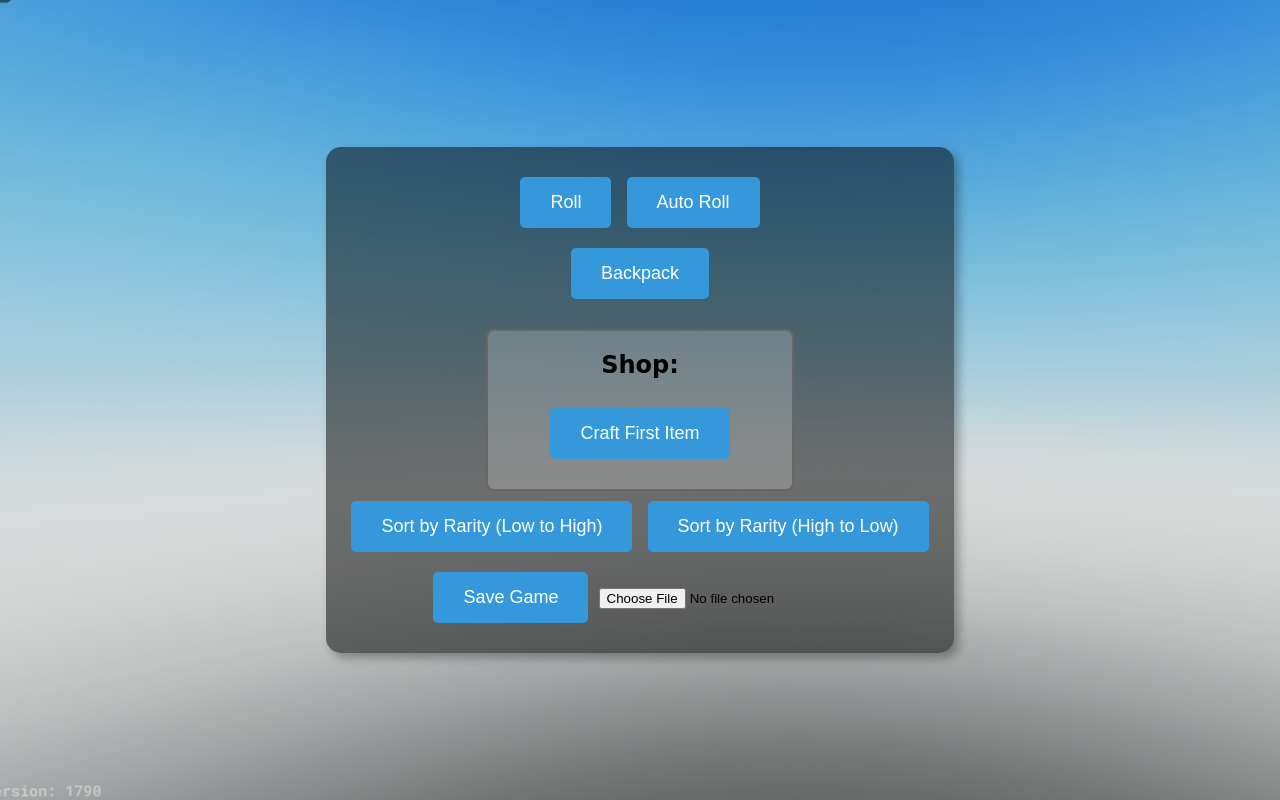
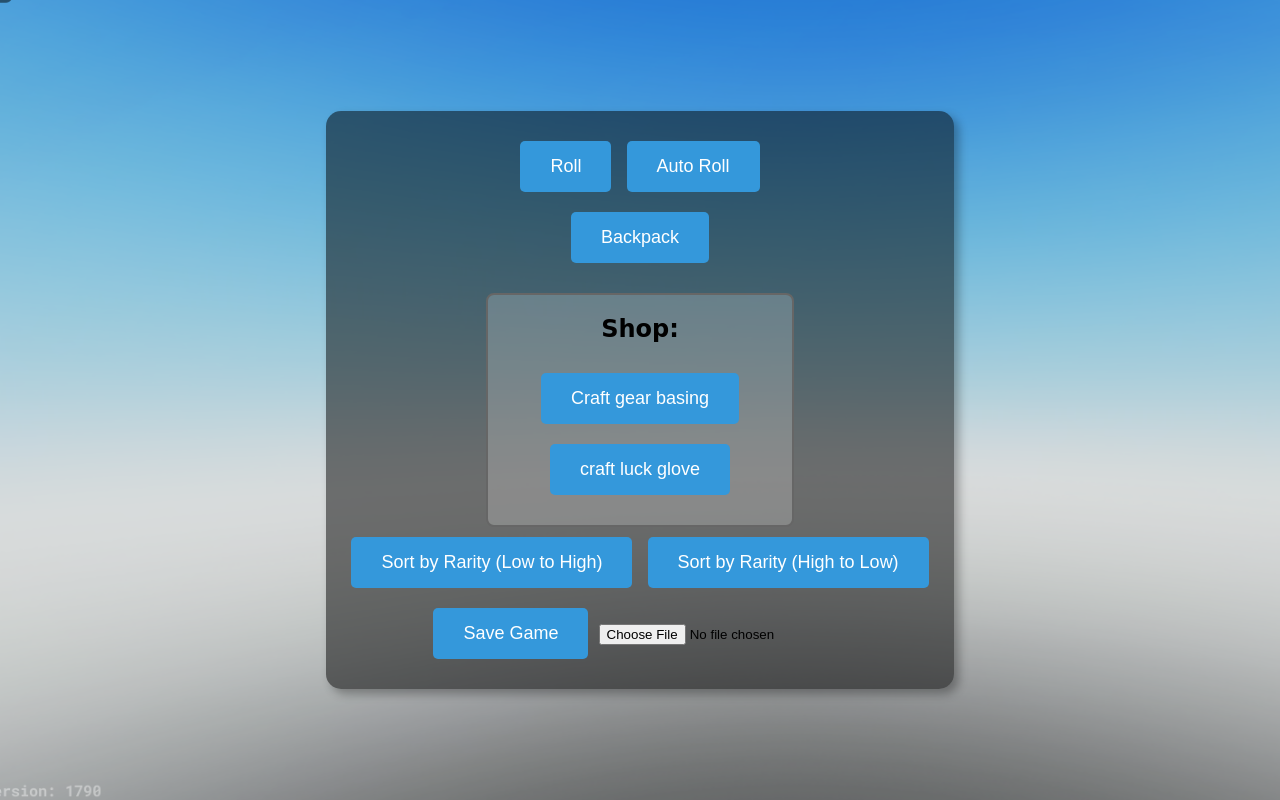
Before and after one commit to DylM0nster22/sols-rng, a plain HTML site: page index.html in a window 1280 px wide. Drawn offline with Linux system fonts and the light colour scheme.

Commit message:
more buttons

```diff
--- a/index.html
+++ b/index.html
@@ -32,7 +32,8 @@
         <div class="shop">
             <h2>Shop:</h2>
             <!-- Display crafting items here -->
-            <button id="craft-btn">Craft First Item</button>
+            <button id="craft-btn">Craft gear basing</button>
+            <button id="craft-btn">craft luck glove</button>
         </div>
         <div class="sort-buttons">
             <button id="sort-asc-btn">Sort by Rarity (Low to High)</button>
```
